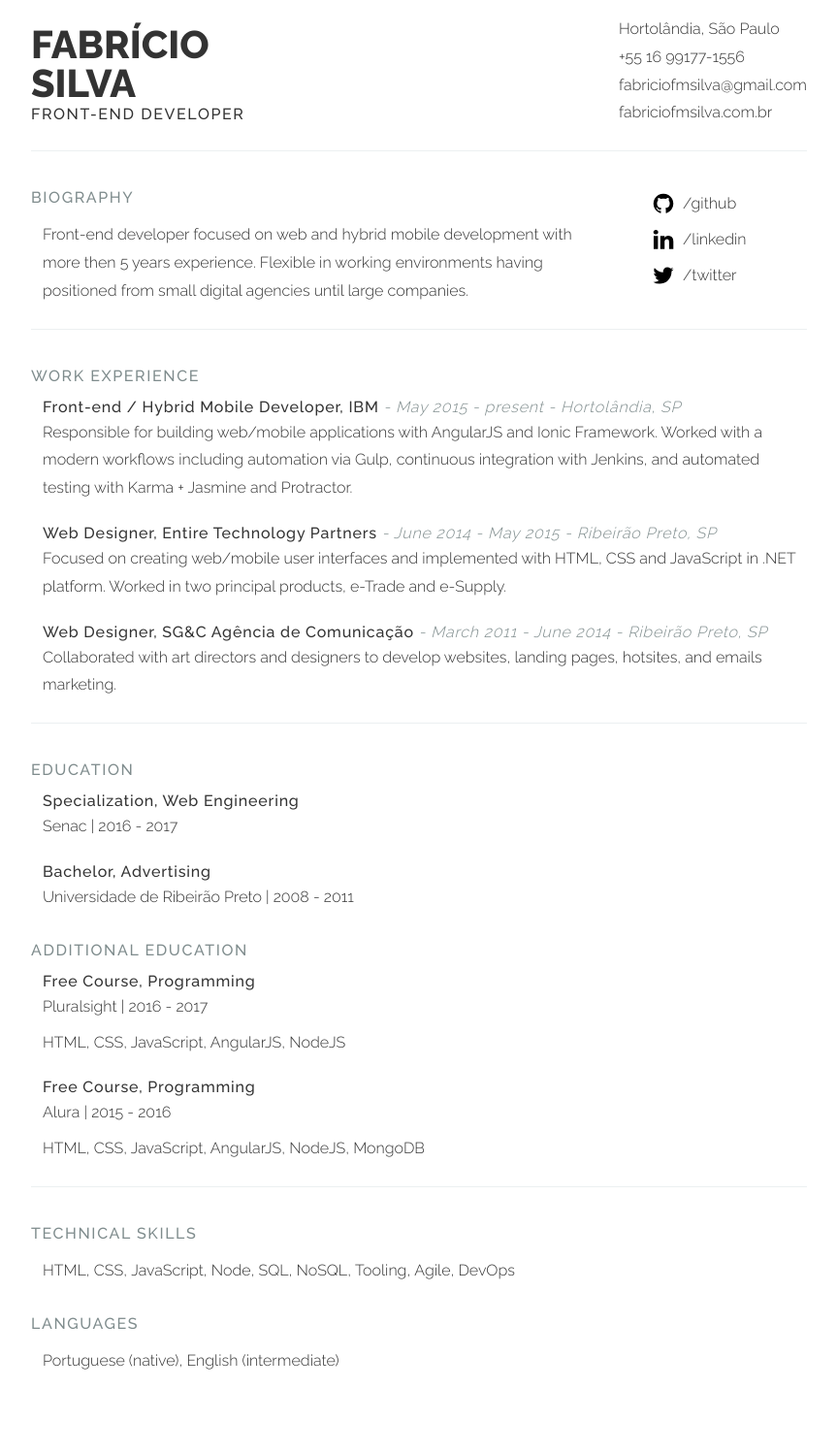
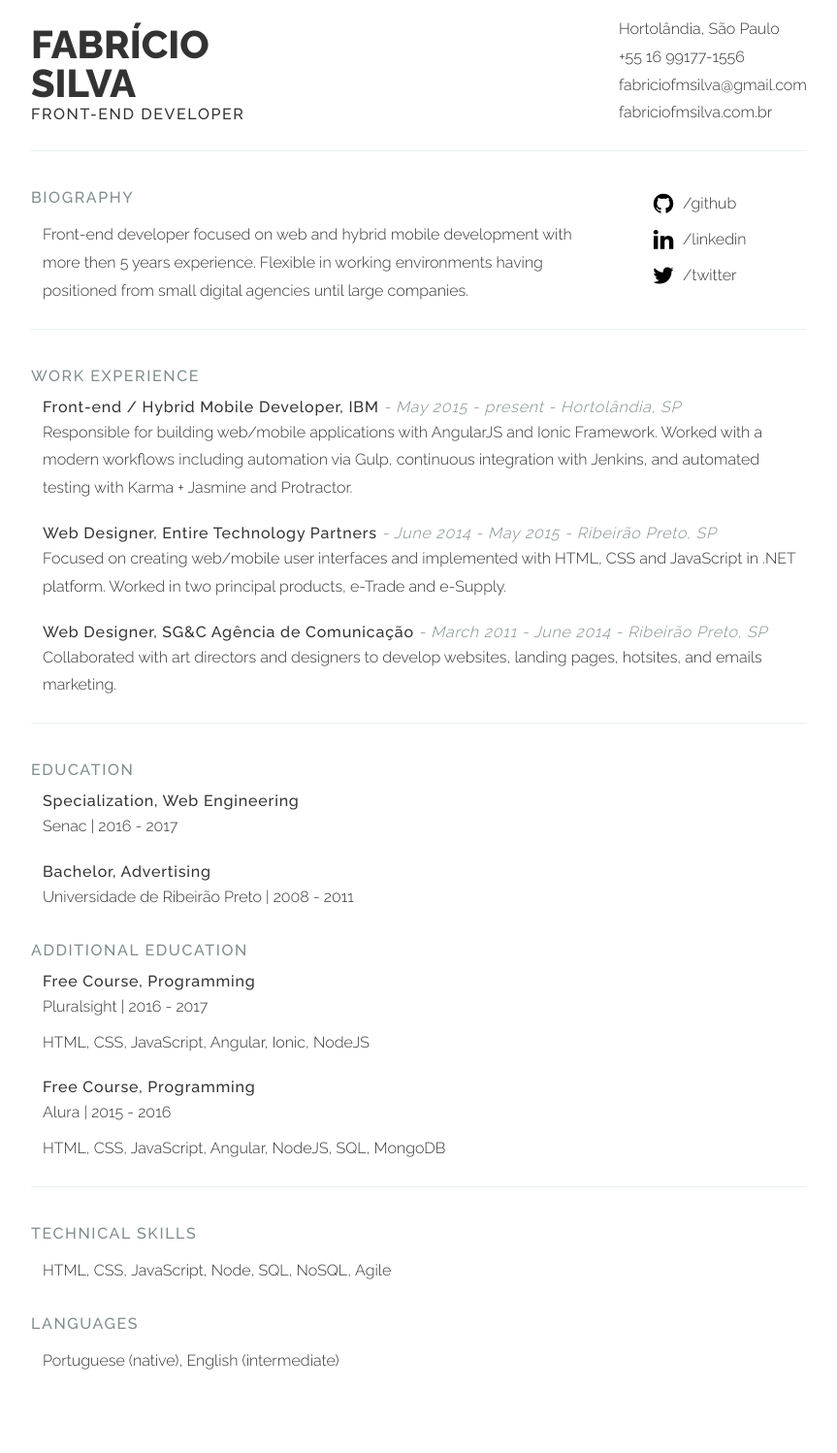
Before and after one commit to fabriciofmsilva/fabriciofmsilva.github.io, a Jekyll site: the page resume/index.html, which Jekyll copies as it is, in a window 1280 px wide. Shown: the whole page at 97% size, without its empty margins (208-1071 px from the left). Built offline with Jekyll 4.4.1, drawn with Linux system fonts in a browser that asks for light colours.

Commit message:
ajusted informations

```diff
--- a/resume/index.html
+++ b/resume/index.html
@@ -170,7 +170,7 @@
         </span>
         | <time itemprop="startDate">2016</time> - <time itemprop="endDate">2017</time>
       </p>
-      <p>HTML, CSS, JavaScript, AngularJS, NodeJS</p>
+      <p>HTML, CSS, JavaScript, Angular, Ionic, NodeJS</p>
     </div>
 
     <div class="item" itemprop="alumniOf" itemscope itemtype="http://schema.org/OrganizationRole">
@@ -181,7 +181,7 @@
         </span>
         | <time itemprop="startDate">2015</time> - <time itemprop="endDate">2016</time>
       </p>
-      <p>HTML, CSS, JavaScript, AngularJS, NodeJS, MongoDB</p>
+      <p>HTML, CSS, JavaScript, Angular, NodeJS, SQL, MongoDB</p>
     </div>
   </section>
 
@@ -240,9 +240,9 @@
       <li>Node</li>
       <li>SQL</li>
       <li>NoSQL</li>
-      <li>Tooling</li>
+      <!-- <li>Tooling</li> -->
       <li>Agile</li>
-      <li>DevOps</li>
+      <!-- <li>DevOps</li> -->
     </ul>
   </section>
 
```
